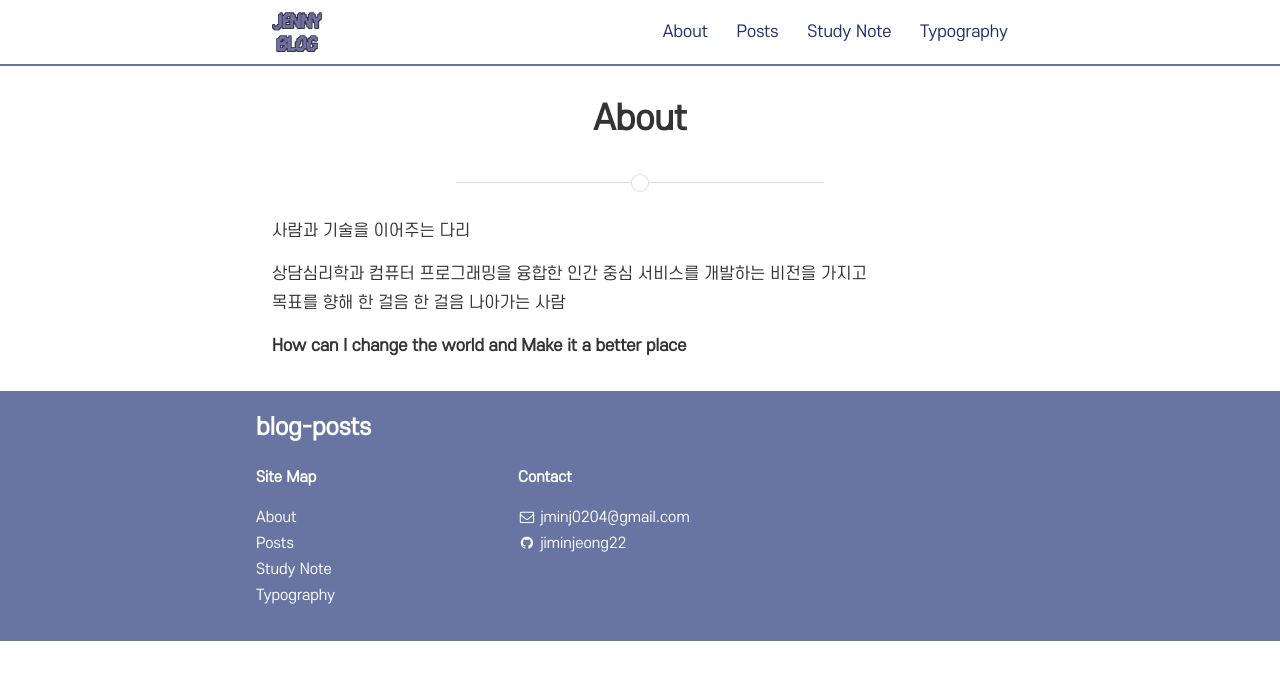
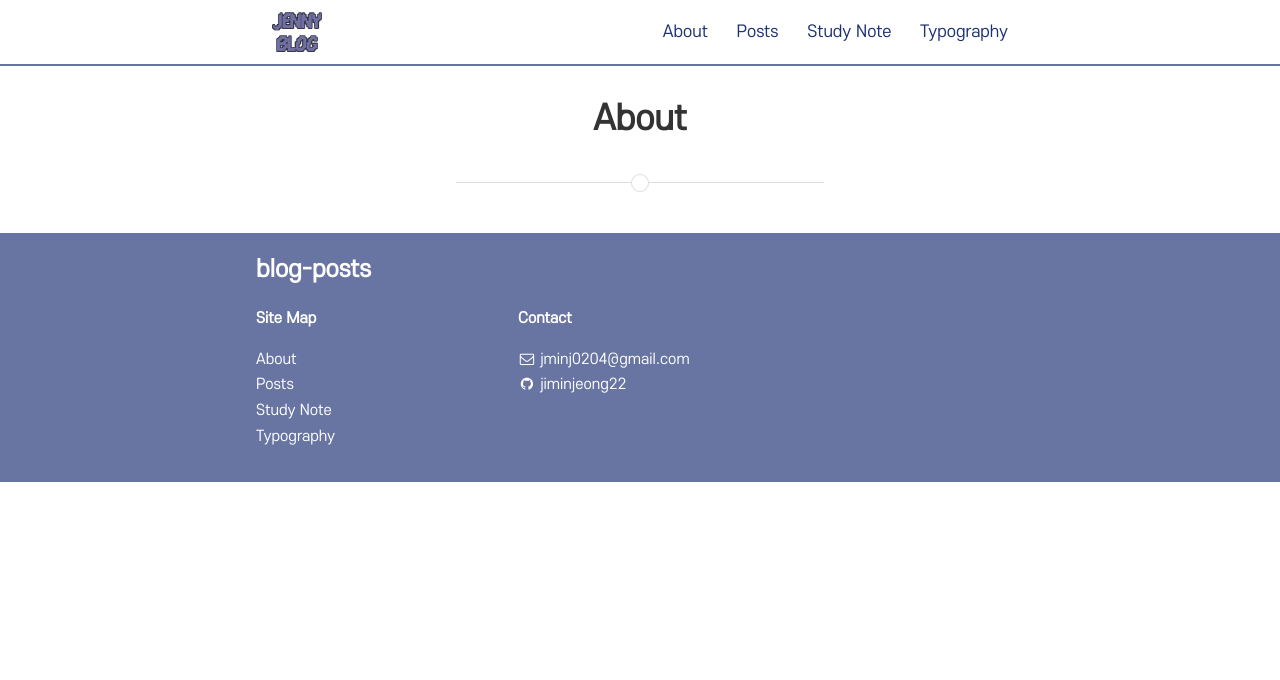
Before and after one commit to jminj0204/blog-posts, a Jekyll site: the page built from about.md, in a window 1280 px wide. Shown: the top 680 px of the page. Built offline with Jekyll 4.4.1, drawn with Linux system fonts in a browser that asks for light colours; nearby versions of some CDN libraries.

Commit message:
20200312

```diff
--- a/about.md
+++ b/about.md
@@ -4,10 +4,3 @@ title: About
 permalink: /about/
 main_nav: true
 ---
-
-사람과 기술을 이어주는 다리
-
-상담심리학과 컴퓨터 프로그래밍을 융합한 인간 중심 서비스를 개발하는 비전을 가지고
-목표를 향해 한 걸음 한 걸음 나아가는 사람
-
-**How can I change the world and Make it a better place**
```
